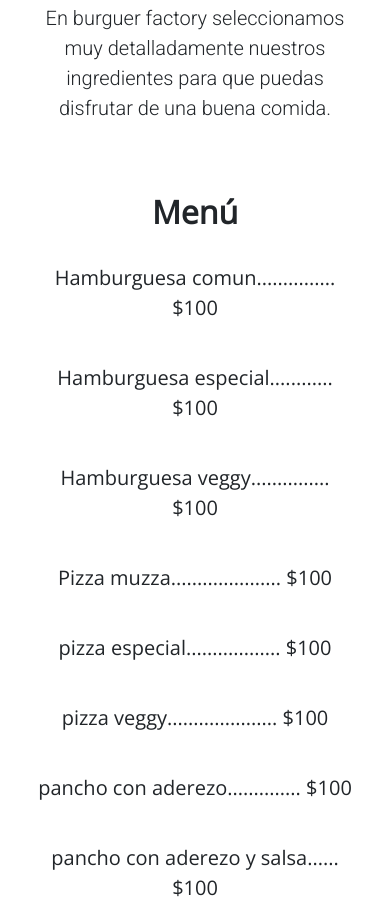
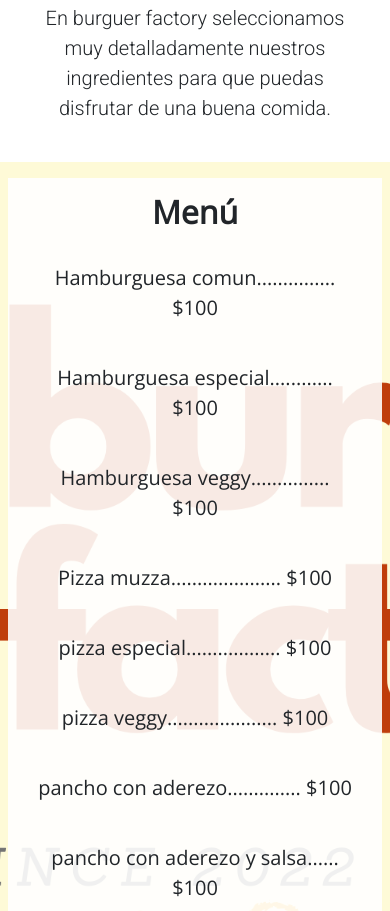
Before and after one commit to agusNasi/Burguer-factory, a plain HTML site: page menu.html in a window 390 px wide. Shown: the part 622-1533 px from the top of the page. Drawn offline with nearby package versions, Linux system fonts and the light colour scheme; a web font is replaced by a local one.

Commit message:
arreglos para la preentrega

```diff
--- a/css/estilo.css
+++ b/css/estilo.css
@@ -273,7 +273,7 @@ article h3{
     margin-top: 10%;
 }
 .fondoMenuMain{
-    background-image: url(./fotos/fondoMenu3.png);
+    background-image: url(../fotos/fondoMenu3.png);
     width: 100%;
     background-attachment: fixed;
     background-position: center;
@@ -610,7 +610,7 @@ footer h4{
         height: 60vh;
     }
     .fondoMenuMain{
-        background-image: url(./fotos/fondoMenu3.png);
+        background-image: url(../fotos/fondoMenu3.png);
         width: 100%;
         background-attachment: fixed;
         background-position: center;
```
